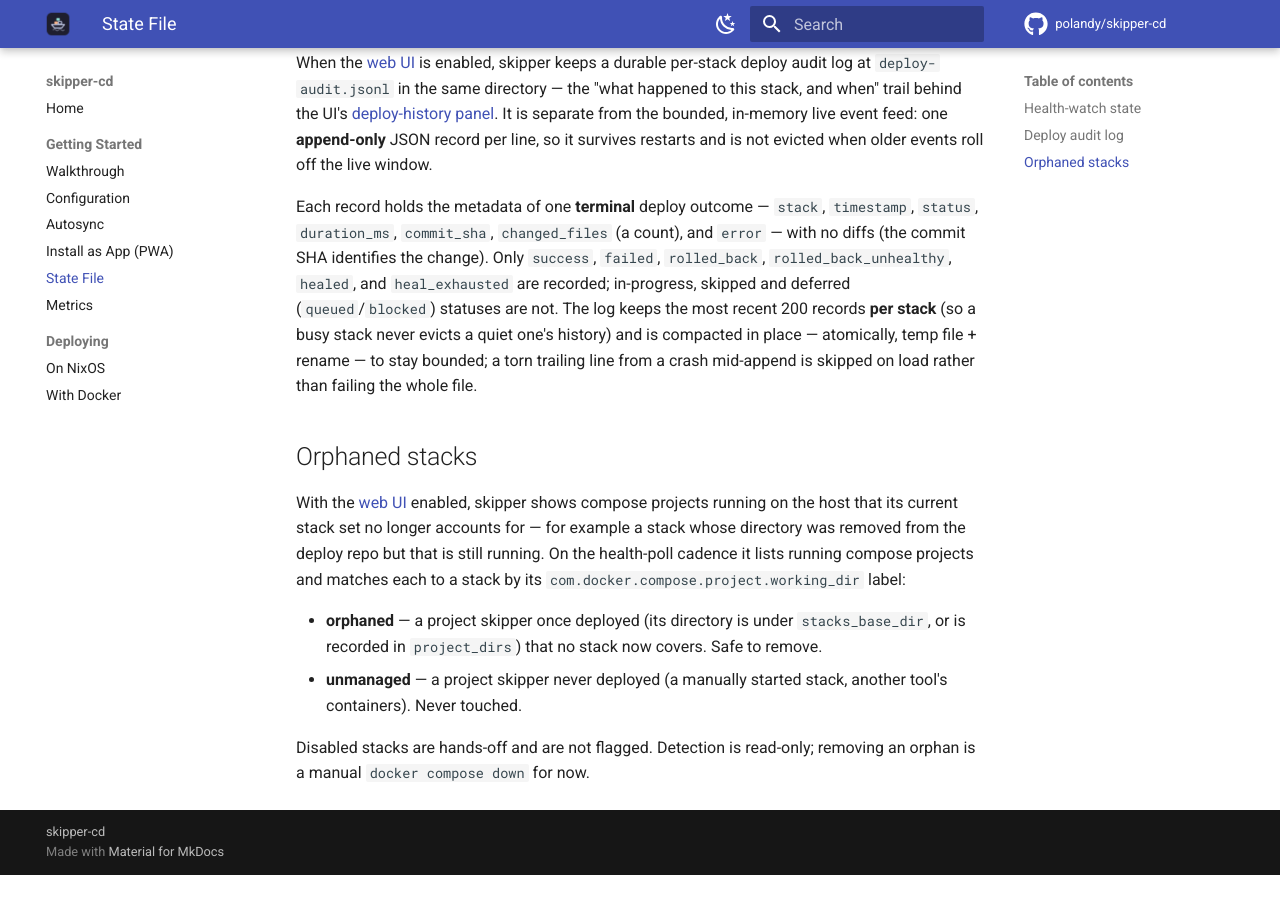
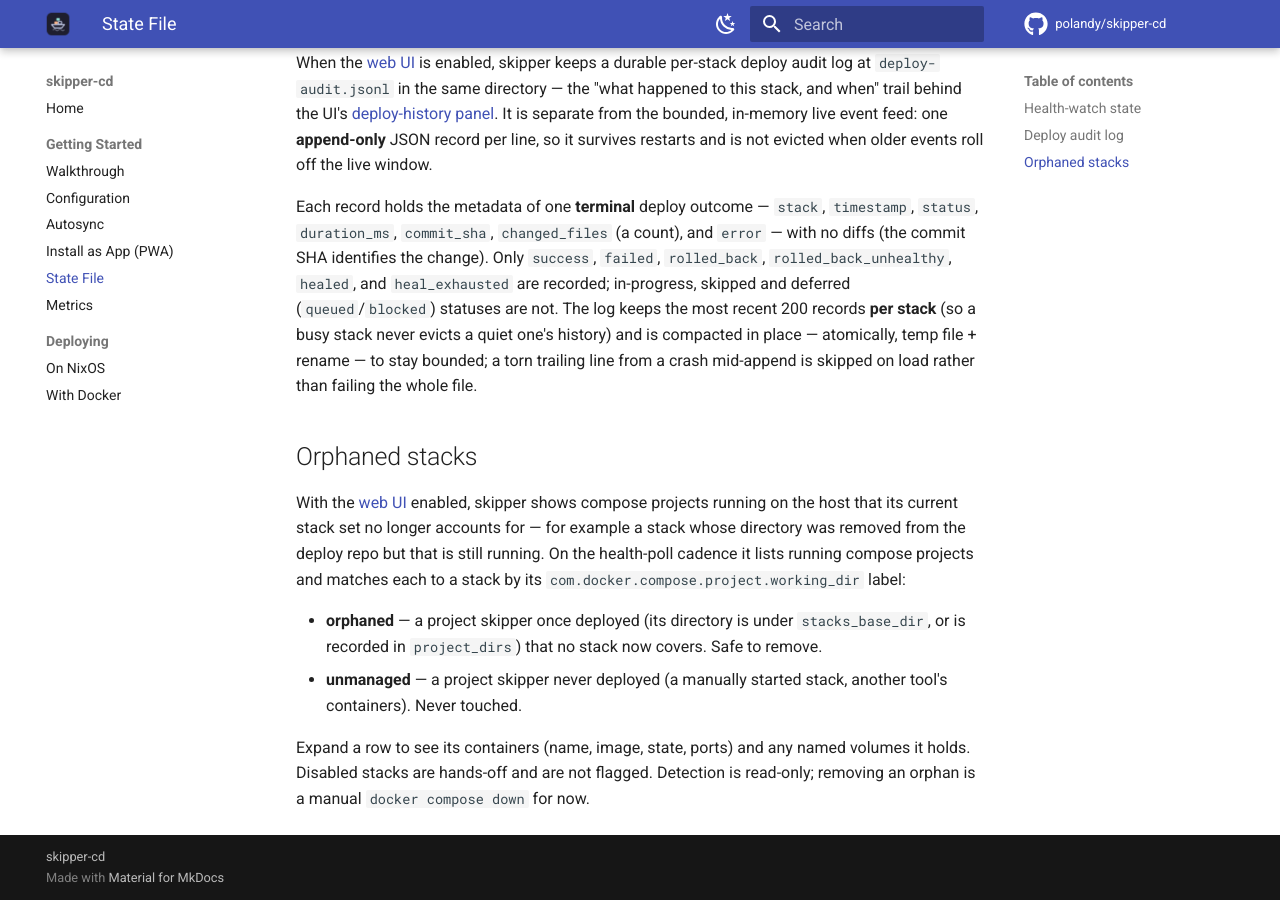
Before and after one commit to polandy/skipper-cd, an MkDocs documentation site: the page built from docs/state.md, in a window 1280 px wide and 900 px high, scrolled down 1160 px. Built offline with MkDocs 1.6.1 and Material for MkDocs 9.7.7, drawn with Linux system fonts in a browser that asks for light colours; comment, search, counter and statistics services are not loaded; before the commit the page ends 2035 px from its top, so only the background shows below that.

Commit message:
docs(orphans): document orphan detection in the manual and README

```diff
--- a/docs/state.md
+++ b/docs/state.md
@@ -37,4 +37,4 @@ With the [web UI](configuration.md) enabled, skipper shows compose projects runn
 - **orphaned** — a project skipper once deployed (its directory is under `stacks_base_dir`, or is recorded in `project_dirs`) that no stack now covers. Safe to remove.
 - **unmanaged** — a project skipper never deployed (a manually started stack, another tool's containers). Never touched.
 
-Disabled stacks are hands-off and are not flagged. Detection is read-only; removing an orphan is a manual `docker compose down` for now.
+Expand a row to see its containers (name, image, state, ports) and any named volumes it holds. Disabled stacks are hands-off and are not flagged. Detection is read-only; removing an orphan is a manual `docker compose down` for now.
```
Also changed, not shown: README.md (+1 -0 lines), docs/index.md (+1 -0 lines).
